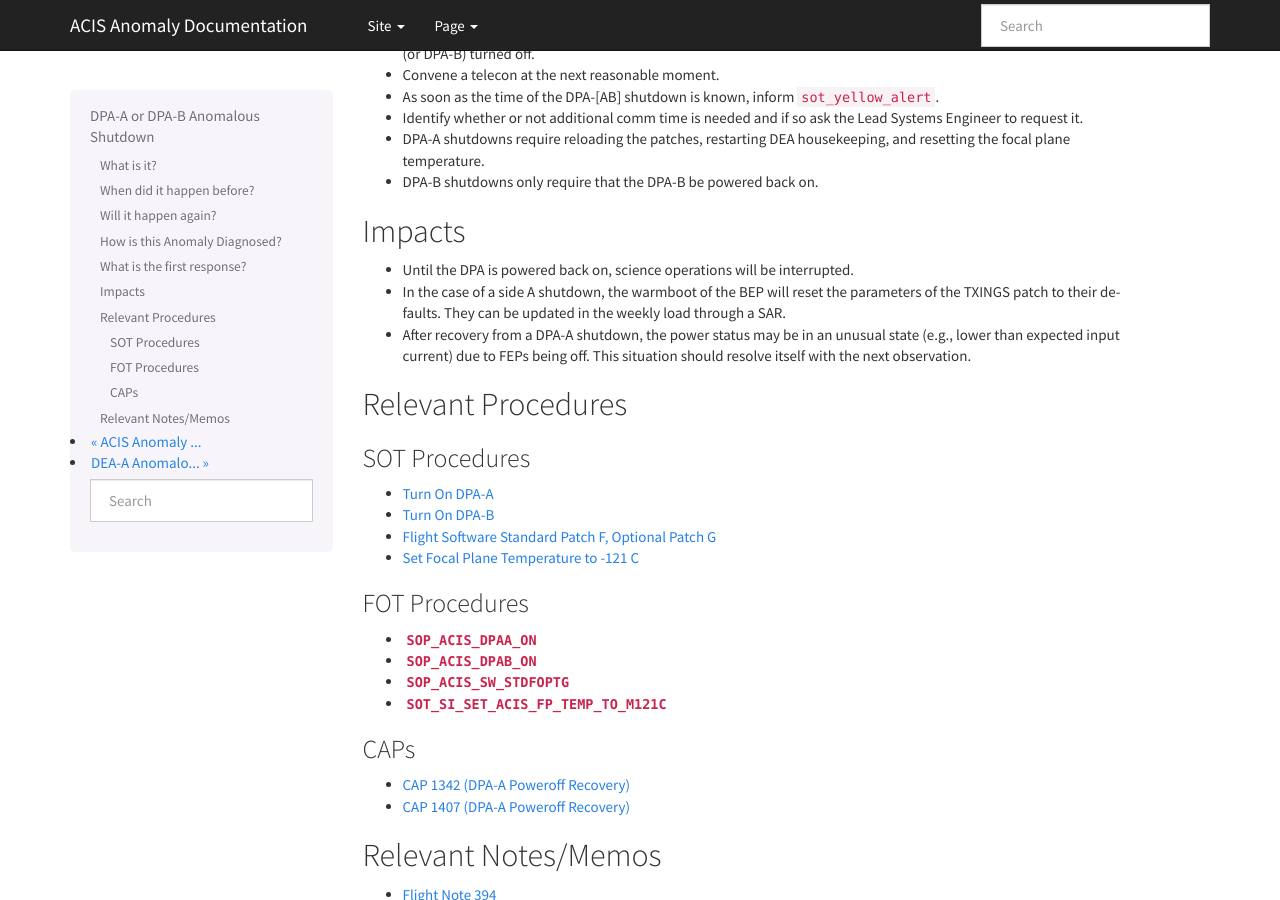
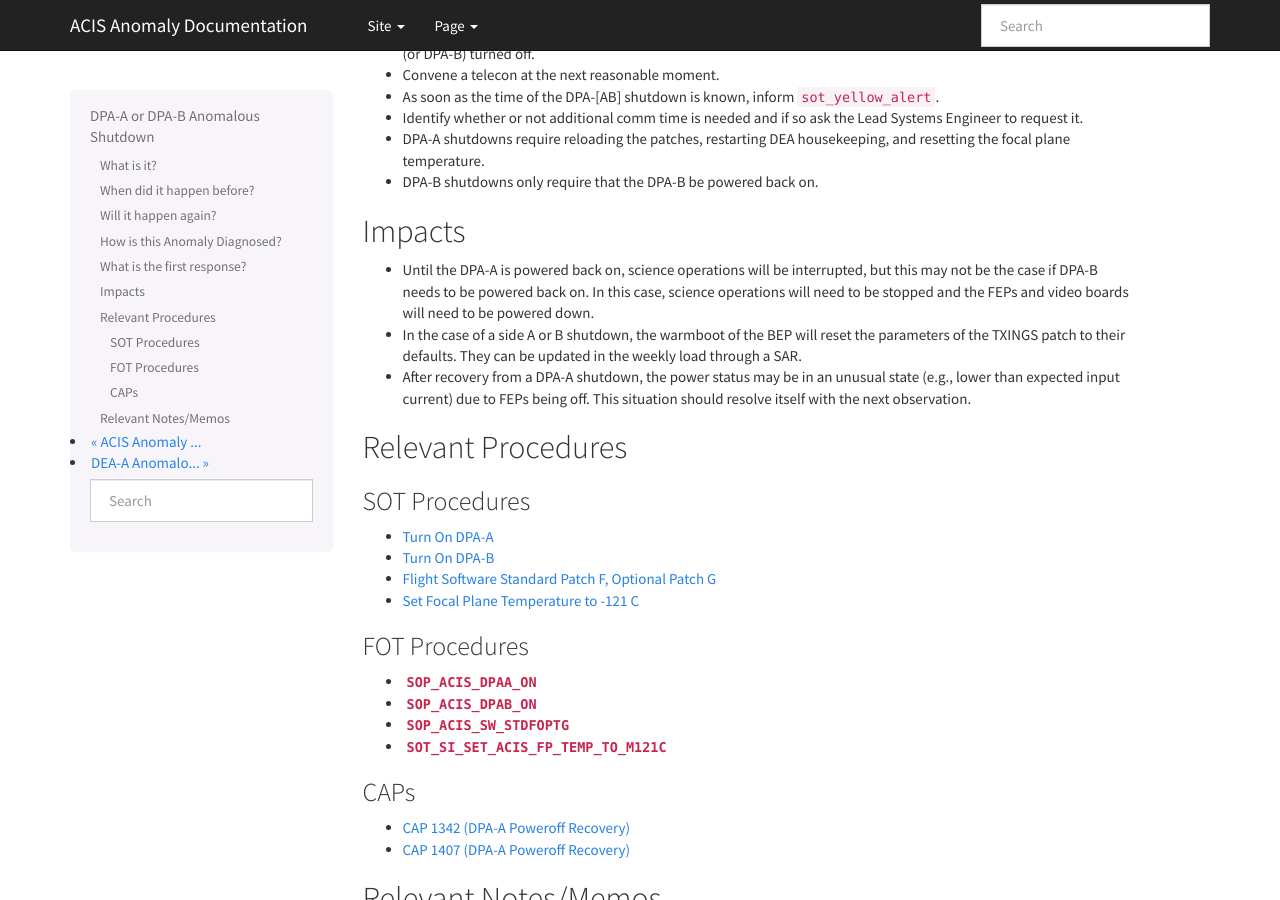
Before and after one commit to acisops/acis_anomaly_pages, a Sphinx documentation site: the page built from source/dpa_shutdown.rst, in a window 1280 px wide and 900 px high, scrolled down 1056 px. Built offline with Sphinx 7.4.7, drawn with Linux system fonts in a browser that asks for light colours.

Commit message:
More impacts text

```diff
--- a/source/dpa_shutdown.rst
+++ b/source/dpa_shutdown.rst
@@ -70,8 +70,10 @@ Our real-time web pages will alert us and the Lead System Engineer will call us.
 Impacts
 -------
 
-* Until the DPA is powered back on, science operations will be interrupted.
-* In the case of a side A shutdown, the warmboot of the BEP will reset the parameters of the
+* Until the DPA-A is powered back on, science operations will be interrupted, but this may not
+  be the case if DPA-B needs to be powered back on. In this case, science operations will need to
+  be stopped and the FEPs and video boards will need to be powered down.
+* In the case of a side A or B shutdown, the warmboot of the BEP will reset the parameters of the
   TXINGS patch to their defaults. They can be updated in the weekly load through a SAR.
 * After recovery from a DPA-A shutdown, the power status may be in an unusual state (e.g., lower
   than expected input current) due to FEPs being off. This situation should resolve itself with
```
